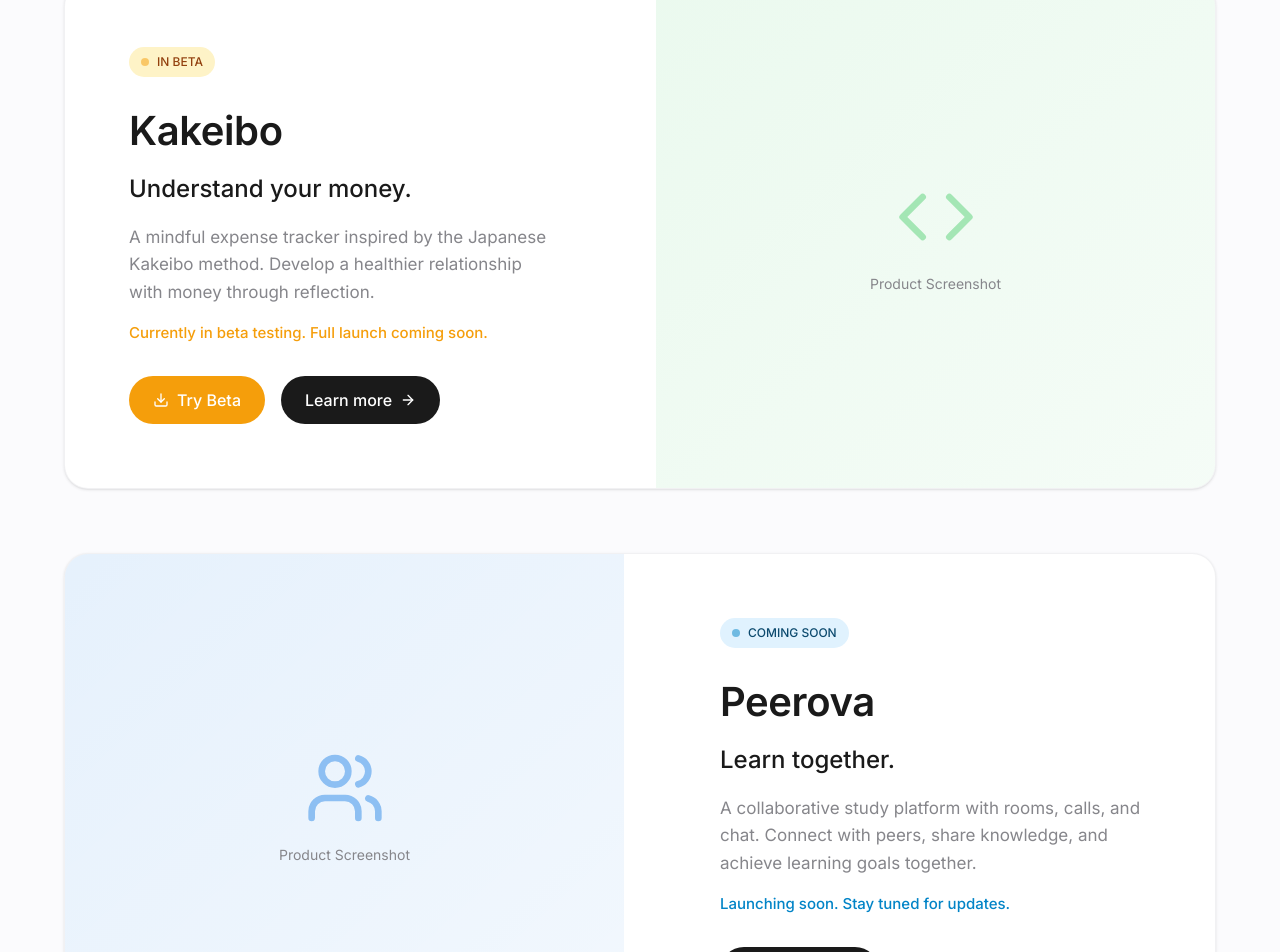
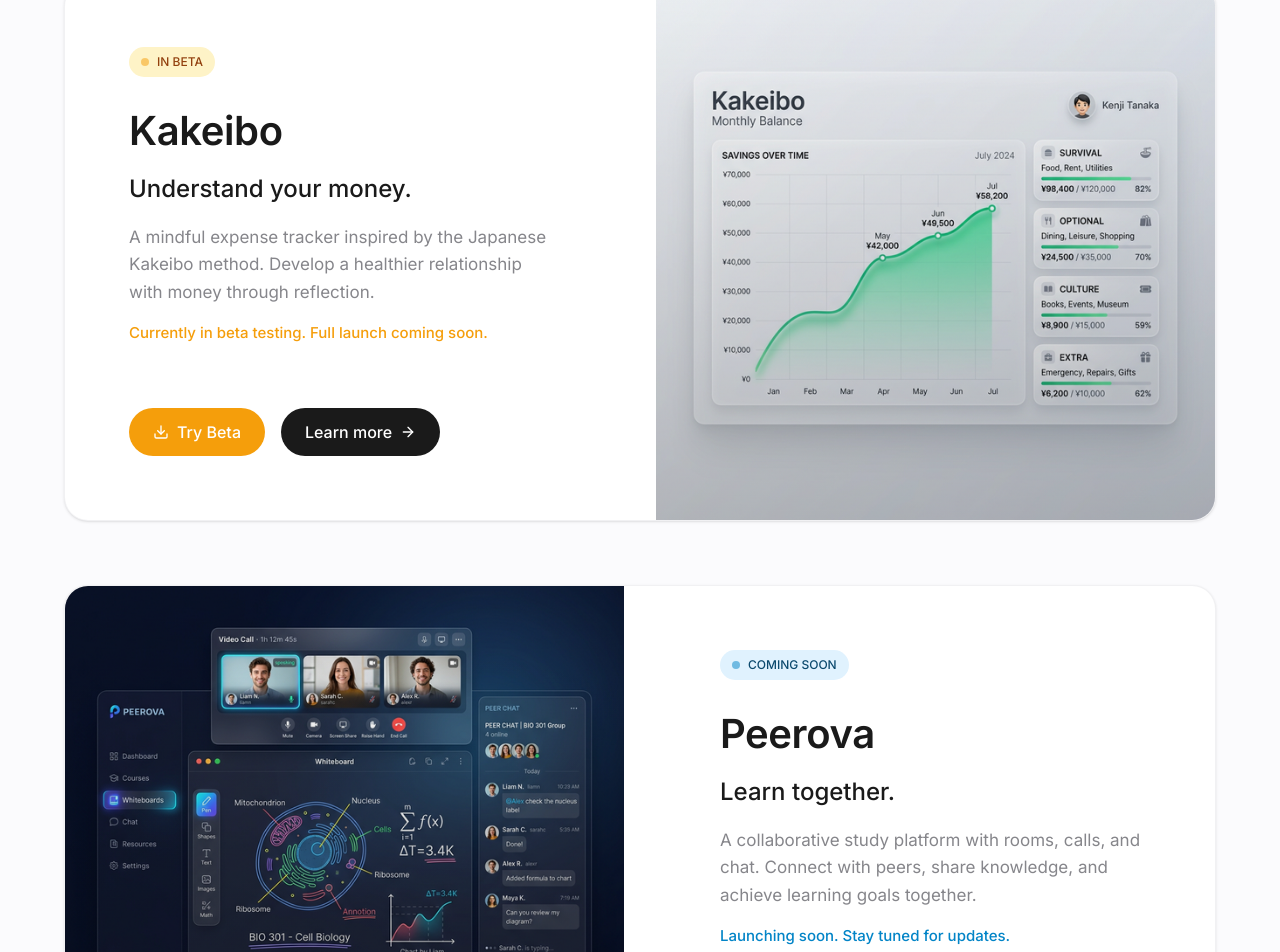
Before and after one commit to VishnuM08/AigniteTechnologies, a React (Vite) app: page / in a window 1280 px wide. Shown: the part 1341-2293 px from the top of the page. Built offline with nearby package versions, Linux system fonts and the light colour scheme.

Commit message:
Version 1.5

```diff
--- a/src/app/pages/HomePage.tsx
+++ b/src/app/pages/HomePage.tsx
@@ -391,7 +391,7 @@
                   >
                     Currently in beta testing. Full launch coming soon.
                   </p>
-                  <div className="flex flex-col sm:flex-row gap-4">
+                  <div className="flex flex-col sm:flex-row gap-4 mt-8">
                     <a
                       href="#"
                       className="inline-flex items-center gap-2 px-6 py-3 bg-[#f59e0b] dark:bg-[#f59e0b] text-white rounded-full transition-all hover:bg-[#d97706] dark:hover:bg-[#d97706] hover:shadow-lg active:scale-[0.98]"
@@ -410,20 +410,13 @@
                     </Link>
                   </div>
                 </div>
-                <div className="relative h-64 md:h-auto bg-gradient-to-br from-[#34c759]/10 to-[#34c759]/5 dark:from-[#34c759]/20 dark:to-[#34c759]/10 flex items-center justify-center">
-                  {/* Placeholder for product image/screenshot */}
-                  <div className="text-center p-8">
-                    <Code
-                      size={80}
-                      className="mx-auto mb-4 text-[#34c759] opacity-40"
-                    />
-                    <p
-                      className="text-[#86868b]"
-                      style={{ fontSize: "0.875rem" }}
-                    >
-                      Product Screenshot
-                    </p>
-                  </div>
+                <div className="relative h-64 md:h-auto overflow-hidden bg-[#f5f5f7] dark:bg-[#0a0a0a]">
+                  <img
+                    src="/assets/kakeibo.png"
+                    alt="Kakeibo Expense Dashboard Mockup"
+                    className="absolute inset-0 w-full h-full object-cover transition-transform duration-700 ease-out group-hover:scale-105"
+                  />
+                  <div className="absolute inset-0 bg-gradient-to-t from-black/20 to-transparent pointer-events-none" />
                 </div>
               </motion.div>
             </motion.div>
@@ -440,22 +433,15 @@
                 whileHover={{ rotateX: 1, rotateY: 1 }}
                 transition={{ type: "spring", stiffness: 300, damping: 30 }}
               >
-                <div className="relative h-64 md:h-auto bg-gradient-to-br from-[#0071e3]/10 to-[#0071e3]/5 dark:from-[#0071e3]/20 dark:to-[#0071e3]/10 flex items-center justify-center order-2 md:order-1">
-                  {/* Placeholder for product image/screenshot */}
-                  <div className="text-center p-8">
-                    <Users
-                      size={80}
-                      className="mx-auto mb-4 text-[#0071e3] opacity-40"
-                    />
-                    <p
-                      className="text-[#86868b]"
-                      style={{ fontSize: "0.875rem" }}
-                    >
-                      Product Screenshot
-                    </p>
-                  </div>
+                <div className="relative h-64 md:h-auto overflow-hidden bg-[#f5f5f7] dark:bg-[#0a0a0a] order-2 md:order-1">
+                  <img
+                    src="/assets/peerova.png"
+                    alt="Peerova Collaboration Interface Mockup"
+                    className="absolute inset-0 w-full h-full object-cover transition-transform duration-700 ease-out group-hover:scale-105"
+                  />
+                  <div className="absolute inset-0 bg-gradient-to-t from-black/20 to-transparent pointer-events-none" />
                 </div>
-                <div className="p-8 md:p-12 lg:p-16 flex flex-col justify-center order-1 md:order-2">
+                <div className="p-10 md:p-16 flex flex-col justify-center order-1 md:order-2">
                   <div className="inline-flex items-center gap-2 px-3 py-1.5 mb-6 rounded-full bg-[#e0f2fe] dark:bg-[#0c4a6e] w-fit">
                     <div className="w-2 h-2 rounded-full bg-[#0284c7] animate-pulse" />
                     <span
--- a/src/app/pages/KakeiboPage.tsx
+++ b/src/app/pages/KakeiboPage.tsx
@@ -147,6 +147,23 @@
             </motion.div>
           </motion.div>
         </div>
+
+        {/* Concrete Hero Asset */}
+        <motion.div
+          className="max-w-6xl mx-auto mt-20 px-6"
+          initial={{ opacity: 0, y: 40 }}
+          animate={{ opacity: 1, y: 0 }}
+          transition={{ duration: 1, delay: 0.2, ease: [0.16, 1, 0.3, 1] }}
+        >
+          <div className="relative rounded-3xl overflow-hidden shadow-2xl border border-[#d2d2d7]/30 dark:border-[#2a2a2a] bg-[#f5f5f7] dark:bg-[#0a0a0a] aspect-[16/9] md:aspect-[21/9]">
+            <img
+              src="/assets/kakeibo.png"
+              alt="Kakeibo Mindful Expense Dashboard interface mockup"
+              className="absolute inset-0 w-full h-full object-cover object-top"
+            />
+            <div className="absolute inset-0 bg-gradient-to-t from-black/20 via-transparent to-transparent pointer-events-none" />
+          </div>
+        </motion.div>
       </section>
 
       {/* Features Section */}
--- a/src/app/pages/PeerovaPage.tsx
+++ b/src/app/pages/PeerovaPage.tsx
@@ -149,6 +149,23 @@
             </motion.div>
           </motion.div>
         </div>
+
+        {/* Concrete Hero Asset */}
+        <motion.div
+          className="max-w-6xl mx-auto mt-20 px-6"
+          initial={{ opacity: 0, y: 40 }}
+          animate={{ opacity: 1, y: 0 }}
+          transition={{ duration: 1, delay: 0.2, ease: [0.16, 1, 0.3, 1] }}
+        >
+          <div className="relative rounded-3xl overflow-hidden shadow-2xl border border-[#d2d2d7]/30 dark:border-[#2a2a2a] bg-[#f5f5f7] dark:bg-[#0a0a0a] aspect-[16/9] md:aspect-[21/9]">
+            <img
+              src="/assets/peerova.png"
+              alt="Peerova Collaborative Learning Interface mockup"
+              className="absolute inset-0 w-full h-full object-cover object-top"
+            />
+            <div className="absolute inset-0 bg-gradient-to-t from-black/20 via-transparent to-transparent pointer-events-none" />
+          </div>
+        </motion.div>
       </section>
 
       {/* Features Section */}
```
Also changed, not shown: public/assets/kakeibo.png (added), public/assets/peerova.png (added).
